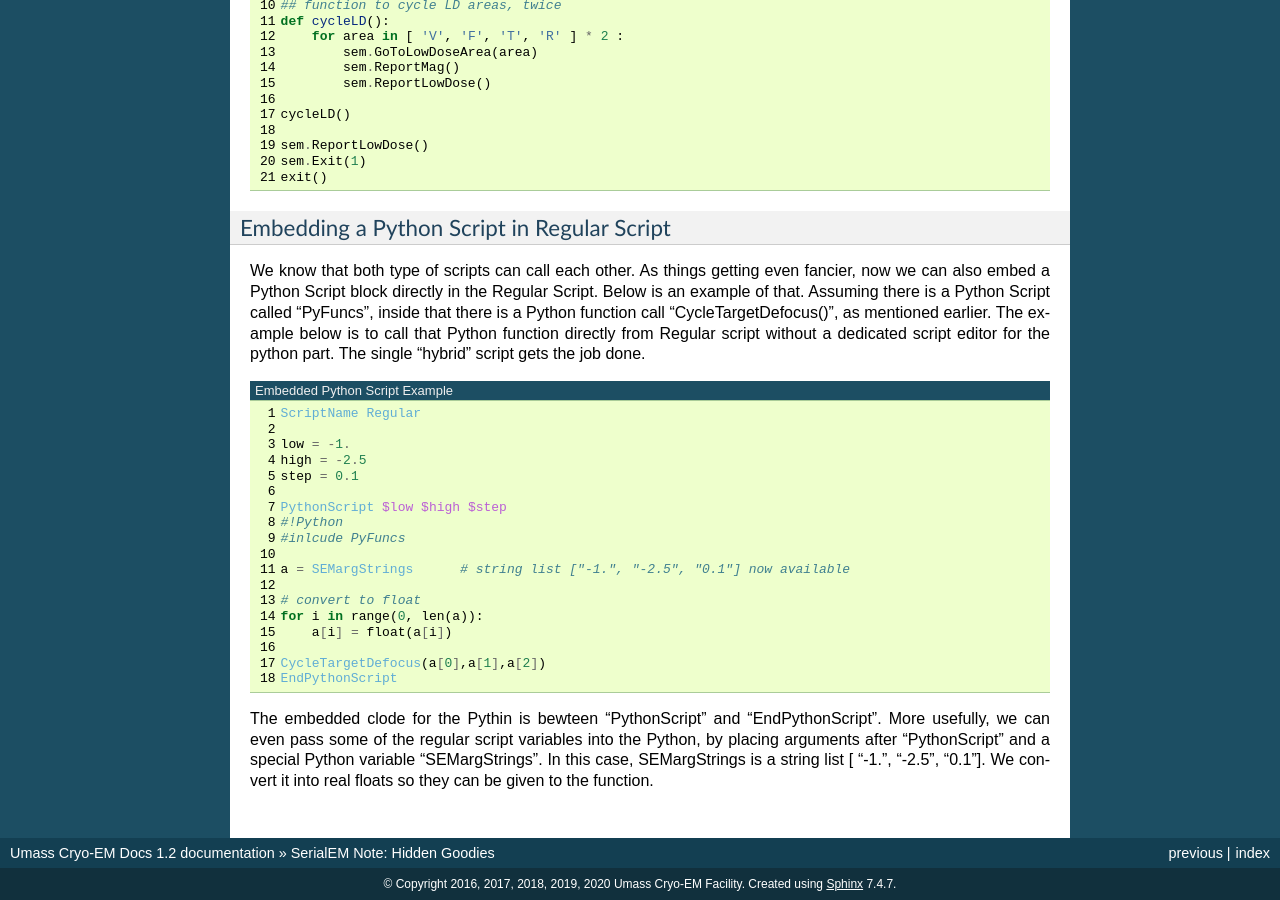
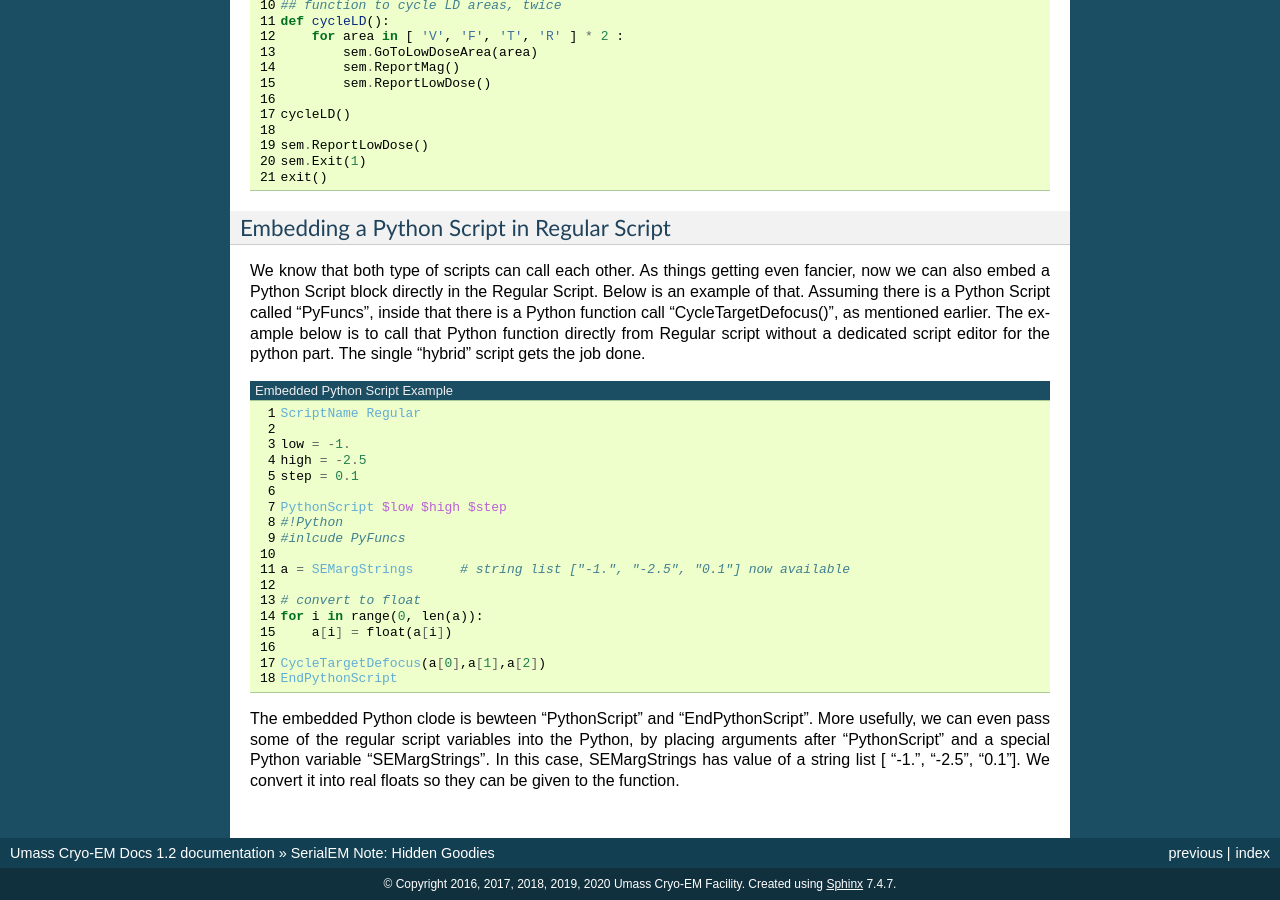
Before and after one commit to xuchen66/sphinx-emdocs, a Sphinx documentation site: the page built from source/serialem-note-hidden-goodies.rst, in a window 1280 px wide and 900 px high, scrolled down 6762 px. Built offline with Sphinx 7.4.7, drawn with Linux system fonts in a browser that asks for light colours; pages that are not in the unit, such as notebooks, are missing from menus.

Commit message:
Update serialem-note-hidden-goodies.rst

```diff
--- a/source/serialem-note-hidden-goodies.rst
+++ b/source/serialem-note-hidden-goodies.rst
@@ -464,5 +464,5 @@ We know that both type of scripts can call each other. As things getting even fa
    EndPythonScript
 
 
-The embedded clode for the Pythin is bewteen "PythonScript" and "EndPythonScript". More usefully, we can even pass some of the regular script variables into
-the Python, by placing arguments after "PythonScript" and a special Python variable "SEMargStrings". In this case, SEMargStrings is a string list [ "-1.", "-2.5", "0.1"]. We convert it into real floats so they can be given to the function.
+The embedded Python clode is bewteen "PythonScript" and "EndPythonScript". More usefully, we can even pass some of the regular script variables into
+the Python, by placing arguments after "PythonScript" and a special Python variable "SEMargStrings". In this case, SEMargStrings has value of a string list [ "-1.", "-2.5", "0.1"]. We convert it into real floats so they can be given to the function.
```
